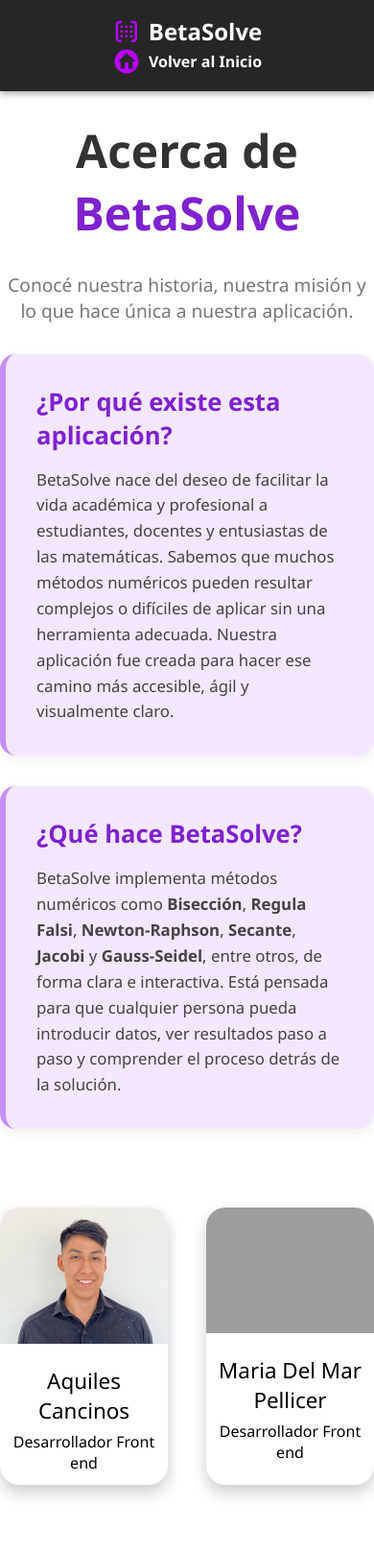
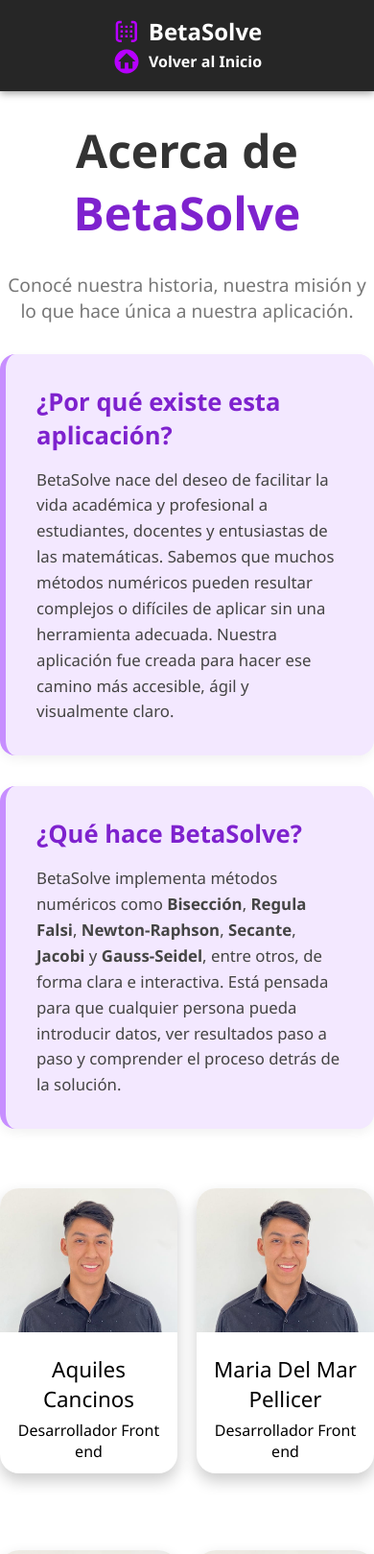
Before and after one commit to Horacio-Sutara/Calculadora, a Flask app: page /sobre-nosotros in a window 390 px wide. Shown: the top 1619 px of the page at 96% size. Run offline with Flask 3, Linux system fonts and the light colour scheme; grey boxes are pictures that could not be loaded.

Commit message:
haciendo mas responsive la pagina

```diff
--- a/app/static/css/raices.css
+++ b/app/static/css/raices.css
@@ -72,7 +72,7 @@ header {
     justify-content: center;
     align-items: center;
     gap: 5rem;
-    height: 80vh;
+    min-height: 80vh;
     padding: 1.5rem;
     width: 100%;
     max-width: 1200px;
--- a/app/static/css/sobre-nosotros.css
+++ b/app/static/css/sobre-nosotros.css
@@ -103,15 +103,15 @@ header {
 /* Tarjetas */
 .card__container{
     display: grid;
-    grid-template-columns: repeat(2, 1fr); /* 2 columnas fijas */
-    gap: 40px;
-    max-width: 900px;
-    margin: 0 auto;
+    grid-template-columns: repeat(2, 1fr);
+    gap: 20px;
+    max-width: 600px;
+    margin: 0
 }
 .card{
     max-width: clamp(160px,50%,320px);
     background-color: var(--card-bg-color);
-    margin: 50px auto;
+    margin: 30px auto;
     position: relative;
     border-radius: 20px;
     flex: 1 1 calc(50% - 40px); /* Dos tarjetas por fila */
--- a/app/templates/calculadora.html
+++ b/app/templates/calculadora.html
@@ -4,7 +4,8 @@
     <meta charset="UTF-8" />
     <meta name="viewport" content="width=device-width, initial-scale=1.0" />
     <link rel="stylesheet" href="{{ url_for('static', filename='css/calculadora_styles.css') }}">
-    <title>Calculadora MathSimple</title>
+    <link rel="icon" href="{{ url_for('static', filename='Image/icono-logo.svg') }}" type="image/svg+xml">
+    <title>Calculadora BetaSolve</title>
 </head>
 <body>
     <!-- HEADER -->
--- a/app/templates/main.html
+++ b/app/templates/main.html
@@ -4,6 +4,7 @@
     <meta charset="UTF-8">
     <meta name="viewport" content="width=device-width, initial-scale=1.0">
     <link rel="stylesheet" href="{{ url_for('static', filename='css/main_styles.css') }}">
+    <link rel="icon" href="{{ url_for('static', filename='Image/icono-logo.svg') }}" type="image/svg+xml">
     <title>Betasolve</title>
 </head>
 <body>
--- a/app/templates/raices.html
+++ b/app/templates/raices.html
@@ -3,7 +3,8 @@
 <head>
     <meta charset="UTF-8" />
     <meta name="viewport" content="width=device-width, initial-scale=1.0" />
-    <title>Raices de funciones</title>
+    <link rel="icon" href="{{ url_for('static', filename='Image/icono-logo.svg') }}" type="image/svg+xml">
+    <title>Raices BetaSolve</title>
     <link rel="stylesheet" href="{{ url_for('static', filename='css/raices.css') }}"/>
 </head>
 <body>
--- a/app/templates/sistemas.html
+++ b/app/templates/sistemas.html
@@ -3,7 +3,8 @@
 <head>
     <meta charset="UTF-8" />
     <meta name="viewport" content="width=device-width, initial-scale=1.0" />
-    <title>sistemas de ecuaciones</title>
+    <link rel="icon" href="{{ url_for('static', filename='Image/icono-logo.svg') }}" type="image/svg+xml">
+    <title>Sistemas Betasolve</title>
     <link rel="stylesheet" href="{{ url_for('static', filename='css/sistemas.css') }}" />
 </head>
 <body>
--- a/app/templates/sobre-nosotros.html
+++ b/app/templates/sobre-nosotros.html
@@ -3,7 +3,8 @@
 <head>
     <meta charset="UTF-8">
     <meta name="viewport" content="width=device-width, initial-scale=1.0">
-    <title>Acerca de - BetaSolve</title>
+    <link rel="icon" href="{{ url_for('static', filename='Image/icono-logo.svg') }}" type="image/svg+xml">
+    <title>Acerca de</title>
     <link rel="stylesheet" href="{{ url_for('static', filename='css/sobre-nosotros.css') }}">
     <link rel="stylesheet" href="https://cdnjs.cloudflare.com/ajax/libs/font-awesome/6.5.0/css/all.min.css">
 </head>
@@ -83,7 +84,7 @@
         <div class="card">
             <div class="card__front">
                 <div class="card__worker">
-                    <img src="{{ url_for('static', filename='Image/') }}">
+                    <img src="{{ url_for('static', filename='Image/aquiles.jpg') }}">
                 </div>
                 <div class="card__data">
                     <span>Maria Del Mar Pellicer</span>
@@ -106,12 +107,11 @@
                     </p>
                 </div>
             </div>
-            </div>
         </div>
         <div class="card">
             <div class="card__front">
                 <div class="card__worker">
-                    <img src="{{ url_for('static', filename='Image/') }}">
+                    <img src="{{ url_for('static', filename='Image/aquiles.jpg') }}">
                 </div>
                 <div class="card__data">
                     <span>Tomas Mollinedo</span>
@@ -134,12 +134,11 @@
                     </p>
                 </div>
             </div>
-            </div>
         </div>
         <div class="card">
             <div class="card__front">
                 <div class="card__worker">
-                    <img src="{{ url_for('static', filename='Image') }}">
+                    <img src="{{ url_for('static', filename='Image/aquiles.jpg') }}">
                 </div>
                 <div class="card__data">
                     <span>Horacio Sutara</span>
@@ -162,7 +161,6 @@
                     </p>
                 </div>
             </div>
-            </div>
         </div>
     </div>
     <!-- Footer -->
--- a/app/templates/solucion_raices.html
+++ b/app/templates/solucion_raices.html
@@ -4,7 +4,8 @@
     <meta charset="UTF-8">
     <meta name="viewport" content="width=device-width, initial-scale=1.0">
     <link rel="stylesheet" href="{{ url_for('static', filename='css/soluciones_raices.css') }}">
-    <title>Solucion</title>
+    <link rel="icon" href="{{ url_for('static', filename='Image/icono-logo.svg') }}" type="image/svg+xml">
+    <title>Solucion Betasolve</title>
 </head>
 <body>
     <header>
--- a/app/templates/solucion_sistema.html
+++ b/app/templates/solucion_sistema.html
@@ -4,7 +4,8 @@
     <meta charset="UTF-8">
     <meta name="viewport" content="width=device-width, initial-scale=1.0">
     <link rel="stylesheet" href="{{ url_for('static', filename='css/solucion_sistema.css') }}">
-    <title>Solucion_Sistema</title>
+    <link rel="icon" href="{{ url_for('static', filename='Image/icono-logo.svg') }}" type="image/svg+xml">
+    <title>Solucion Betasolve</title>
 </head>
 <body>
     <header>
```
Also changed, not shown: app/static/css/sistemas.css (+40 -16 lines), app/static/js/solucion_sistema.js (+14 -1 lines), app/templates/error_raices.html (+7 -1 lines).
